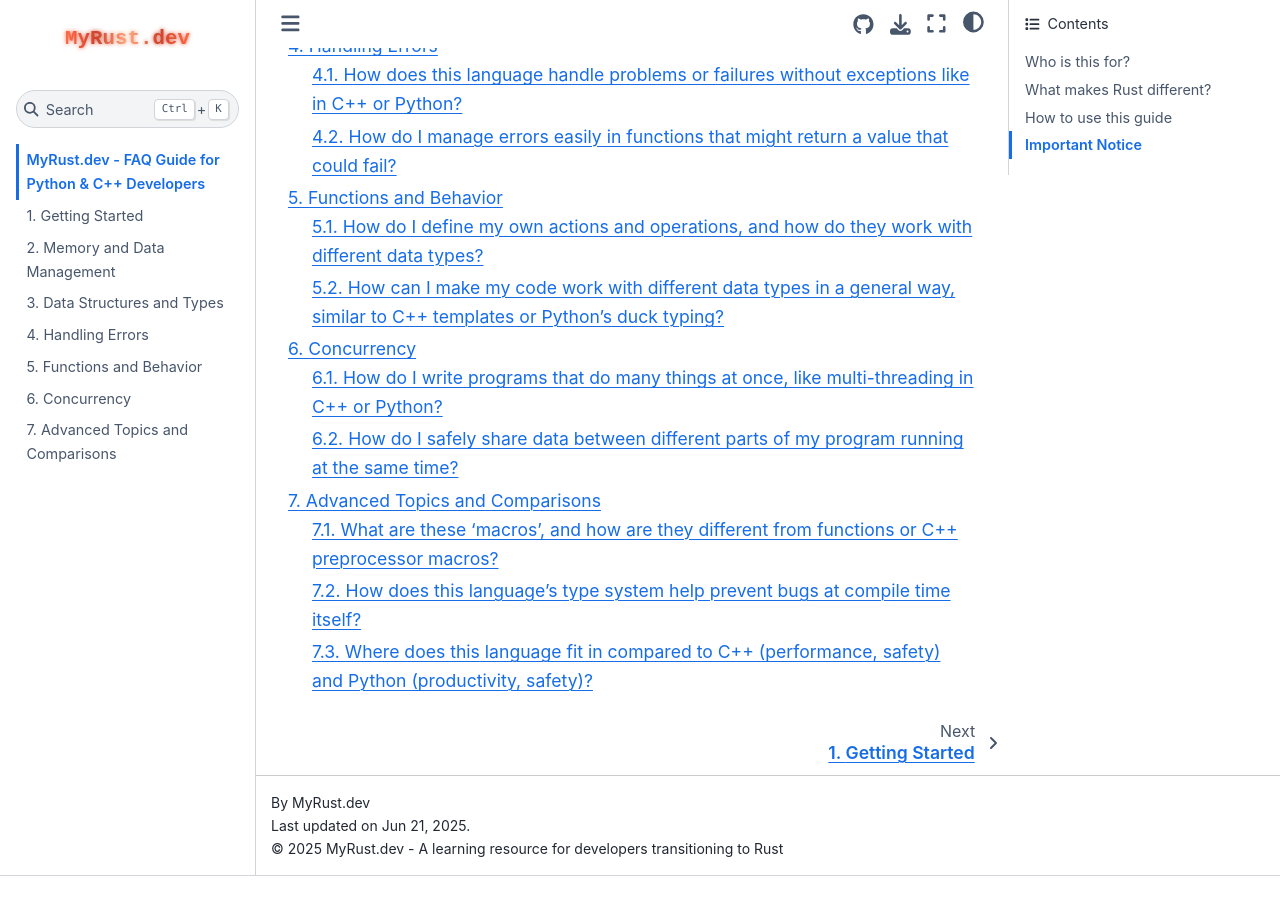
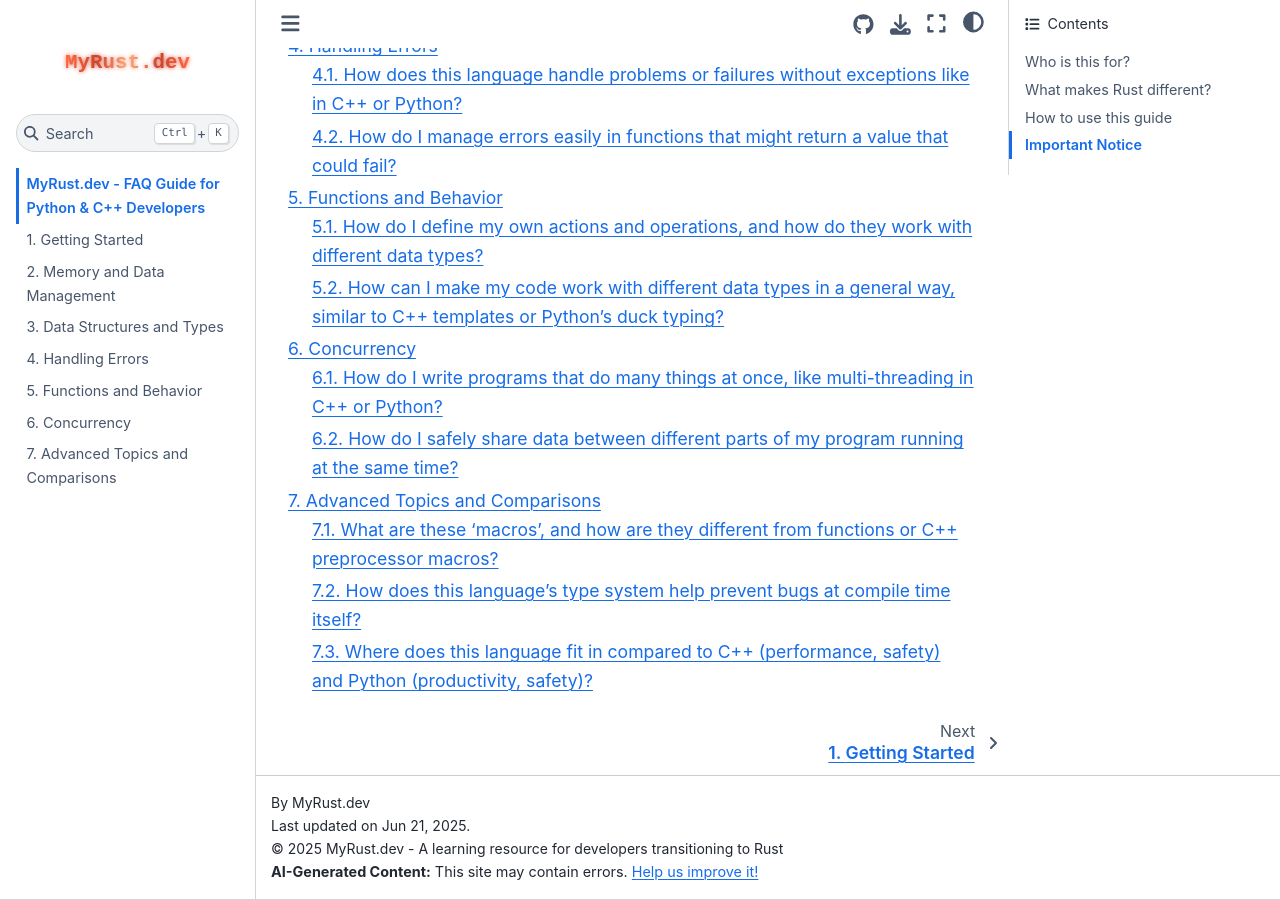
Before and after one commit to ubaidsk/myrust.dev, a Jupyter Book: the page built from intro.md, in a window 1280 px wide and 900 px high, scrolled down 2151 px. Built offline with Jupyter Book 1.0.4 settings and Sphinx 7.4.7 and the Sphinx Book theme 1.1.4, drawn with Linux system fonts in a browser that asks for light colours; before the commit the page ends 3027 px from its top, so only the background shows below that.

Commit message:
Add disclaimer

```diff
--- a/_config.yml
+++ b/_config.yml
@@ -17,20 +17,20 @@ latex:
 
 # Website configuration
 repository:
-  url: https://github.com/yourusername/myrust.dev  # Update with your actual repo
+  url: https://github.com/ubaidsk/myrust.dev  # Update with your actual repo
   path_to_book: .  # Book is at repository root
   branch: main
 
 # HTML theme and features
 html:
-  use_issues_button: false
+  use_issues_button: true
   use_repository_button: true
   use_edit_page_button: true
   use_download_button: false
   home_page_in_navbar: true
   navbar_number_sections: false
   show_navbar_depth: 2
-  extra_footer: "<p>© 2025 MyRust.dev - A learning resource for developers transitioning to Rust</p>"
+  extra_footer: "<p>© 2025 MyRust.dev - A learning resource for developers transitioning to Rust<br/><small><strong>AI-Generated Content:</strong> This site may contain errors. <a href='https://github.com/ubaidsk/myrust.dev/issues'>Help us improve it!</a></small></p>"
   google_analytics_id: ""  # Add your GA ID when ready
 
 # Search functionality
```
Also changed, not shown: intro.md (line endings or trailing spaces).
